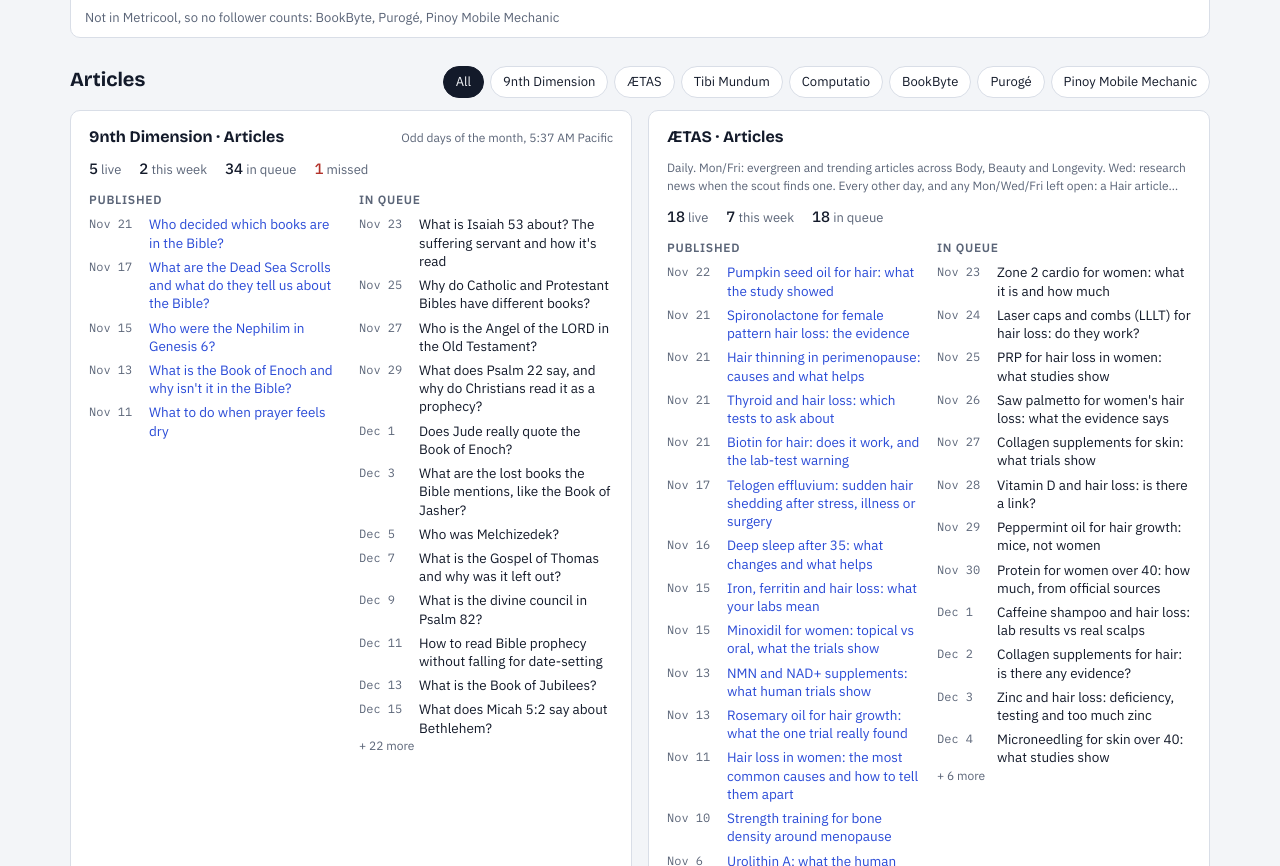
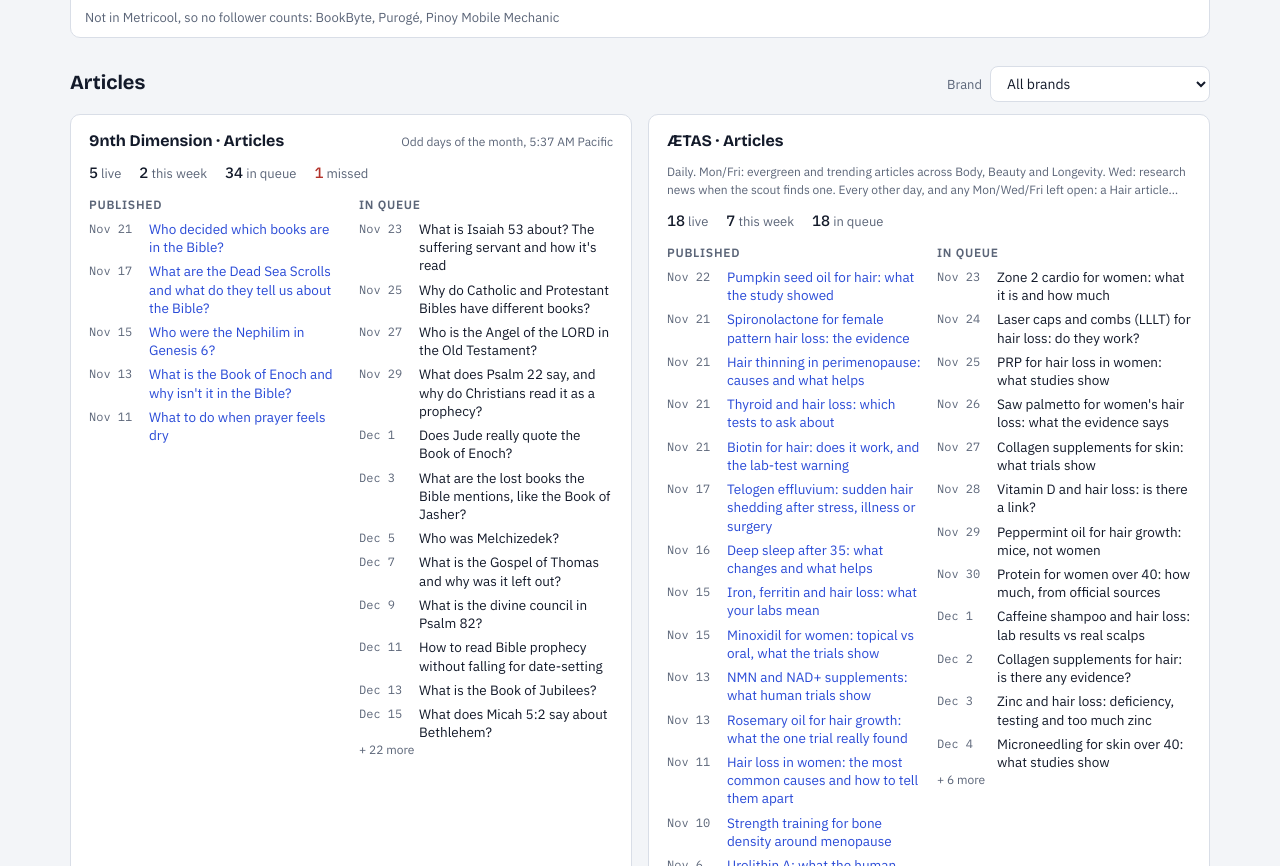
Before and after one commit to rogenie/rogeniecordero.com, a plain HTML site: page 9nthdimension/index.html in a window 1280 px wide. Shown: the part 1958-2824 px from the top of the page. Drawn offline with nearby package versions, Linux system fonts and the light colour scheme.

Commit message:
Dashboard: brand filter as a dropdown
Co-Authored-By: Claude Opus 5.5 <noreply@anthropic.com>

```diff
--- a/9nthdimension/index.html
+++ b/9nthdimension/index.html
@@ -64,7 +64,9 @@ td.na{color:var(--muted);font-size:13px}
 tr.total td{background:var(--sunk);font-weight:600}
 .badge{font-size:11px;color:var(--muted);border:1px solid var(--line);border-radius:4px;padding:0 5px;margin-left:6px;vertical-align:1px}
 /* articles */
-.chips{display:flex;flex-wrap:wrap;gap:6px}
+.pick{display:flex;gap:8px;align-items:center;font-size:13px;color:var(--muted)}
+.pick select{font:inherit;font-size:14px;color:var(--fg);background:var(--surface);border:1px solid var(--line);border-radius:8px;padding:7px 32px 7px 12px;min-width:220px;cursor:pointer}
+.pick select:focus-visible{outline:2px solid var(--accent);outline-offset:2px}
 .chips button{font:inherit;font-size:13px;border:1px solid var(--line);background:var(--surface);color:var(--fg);border-radius:99px;padding:5px 12px;cursor:pointer}
 .chips button[aria-pressed="true"]{background:var(--fg);color:var(--bg);border-color:var(--fg)}
 .streams{display:grid;grid-template-columns:repeat(auto-fill,minmax(520px,1fr));gap:16px}
@@ -110,7 +112,7 @@ footer{font-size:12px;color:var(--muted);line-height:1.6}
   </section>
 
   <section>
-    <div class="sechead"><h2>Articles</h2><div class="chips" id="chips"></div></div>
+    <div class="sechead"><h2>Articles</h2><label class="pick">Brand <select id="brandSel"></select></label></div>
     <div class="streams" id="streams"></div>
   </section>
 
@@ -196,7 +198,8 @@ function render(art,soc){
   // ---- articles
   const artBrands=[...new Set(art.streams.map(s=>s.brand))].sort((a,b)=>ORDER.indexOf(a)-ORDER.indexOf(b));
   let pick=new URLSearchParams(location.search).get("brand")||"All";
-  const drawChips=()=>{$("#chips").innerHTML=["All",...artBrands].map(b=>`<button aria-pressed="${b===pick}" data-b="${esc(b)}">${esc(b)}</button>`).join("")};
+  if(pick!=="All"&&!artBrands.includes(pick))pick="All";
+  $("#brandSel").innerHTML=["All",...artBrands].map(b=>`<option value="${esc(b)}"${b===pick?" selected":""}>${b==="All"?"All brands":esc(b)}</option>`).join("");
   const drawStreams=()=>{
     $("#streams").innerHTML=art.streams.filter(s=>pick==="All"||s.brand===pick).map(s=>{
       if(s.error)return`<div class="panel stream"><h3>${esc(s.brand)} · ${esc(s.stream)}</h3><div class="err">${esc(s.error)}</div></div>`;
@@ -210,9 +213,9 @@ function render(art,soc){
           <div><h4>In queue</h4><ol>${s.queue.map(i=>li(i,false)).join("")||'<li class="miss"><span></span><span class="ti">Queue is empty</span></li>'}</ol>${c.queued>s.queue.length?`<div class="more">+ ${c.queued-s.queue.length} more</div>`:""}</div>
         </div></div>`}).join("");
   };
-  drawChips();drawStreams();
-  $("#chips").onclick=e=>{const b=e.target.closest("button");if(!b)return;pick=b.dataset.b;
-    const u=new URL(location);pick==="All"?u.searchParams.delete("brand"):u.searchParams.set("brand",pick);history.replaceState(null,"",u);drawChips();drawStreams()};
+  drawStreams();
+  $("#brandSel").onchange=e=>{pick=e.target.value;
+    const u=new URL(location);pick==="All"?u.searchParams.delete("brand"):u.searchParams.set("brand",pick);history.replaceState(null,"",u);drawStreams()};
 
   $("#foot").innerHTML=`Followers come from Metricool's daily counts; each number links to the account and shows its as-of date on hover. Articles come from each site's own publishing calendar, read without changing anything. A "missed" article is one scheduled before today that isn't live. Refreshed daily by the "All Brands Dashboard refresh" scheduled task.`;
 }
```
